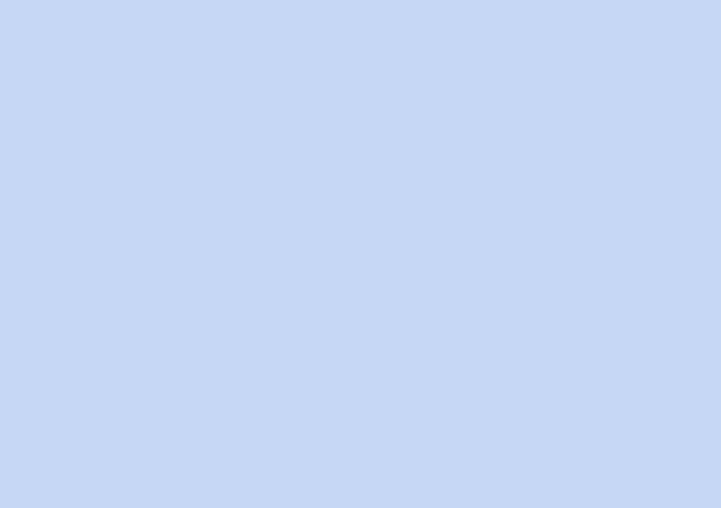
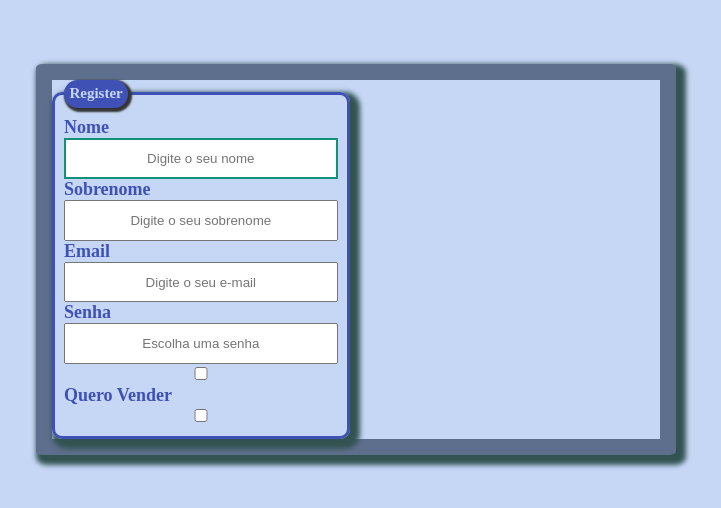
Before and after one commit to llsxavier/delivery-app, a React (Create React App) app in the folder front-end/: page /register in a window 1280 px wide. Shown: the top 508 px of the page, without its empty margins (284-1005 px from the left). Built offline with nearby package versions, Linux system fonts and the light colour scheme.

Commit message:
commit inicial com configuraçoes basicas da pagina

```diff
--- a/front-end/src/App.js
+++ b/front-end/src/App.js
@@ -2,12 +2,14 @@ import React from 'react';
 import { Switch, Route, BrowserRouter } from 'react-router-dom';
 
 import Login from './pages/Login';
+import Register from './pages/Register';
 
 const App = () => (
   <BrowserRouter>
     <Switch>
       <Route exact path="/" component={Login} />
       <Route path="/login" component={Login} />
+      <Route path="/register" component={Register} />
     </Switch>
   </BrowserRouter>
 );
--- /dev/null
+++ b/front-end/src/pages/Register.js
@@ -0,0 +1,74 @@
+import React from 'react';
+
+const Register = () => {
+  return (
+    <form method="POST">
+      <fieldset>
+        <legend>Register</legend>
+        <label htmlFor="name">
+          Nome
+          <input
+            id="name"
+            name="name"
+            type="text"
+            minLength="2"
+            maxLength="12"
+            placeholder="Digite o seu nome"
+            title="Primeiro nome"
+            autoFocus
+            required
+          />
+        </label>
+        <label htmlFor="lastname">
+          Sobrenome
+          <input
+            id="lastname"
+            name="lastname"
+            type="text"
+            minLength="2"
+            maxLength="12"
+            placeholder="Digite o seu sobrenome"
+            title="Último nome"
+            required
+          />
+        </label>
+        <label htmlFor="email">
+          Email
+          <input
+            id="email"
+            name="email"
+            type="email"
+            placeholder="Digite o seu e-mail"
+            title="Campo e-mail"
+            required
+          />
+        </label>
+        <label htmlFor="password">
+          Senha
+          <input
+            id="password"
+            name="password"
+            type="password"
+            minLength="6"
+            maxLength="8"
+            placeholder="Escolha uma senha"
+            title="A senha deve conter de seis a oito caracteres."
+            required
+          />
+          <input
+            id="checkbox"
+            name="checkbox"
+            type="checkbox"
+            title="Mostrar senha?"
+          />
+        </label>
+        <label htmlFor="sales">
+          Quero Vender
+          <input id="sales" name="sales" type="checkbox" title="Sou vendedor" />
+        </label>
+      </fieldset>
+    </form>
+  );
+};
+
+export default Register;
```
